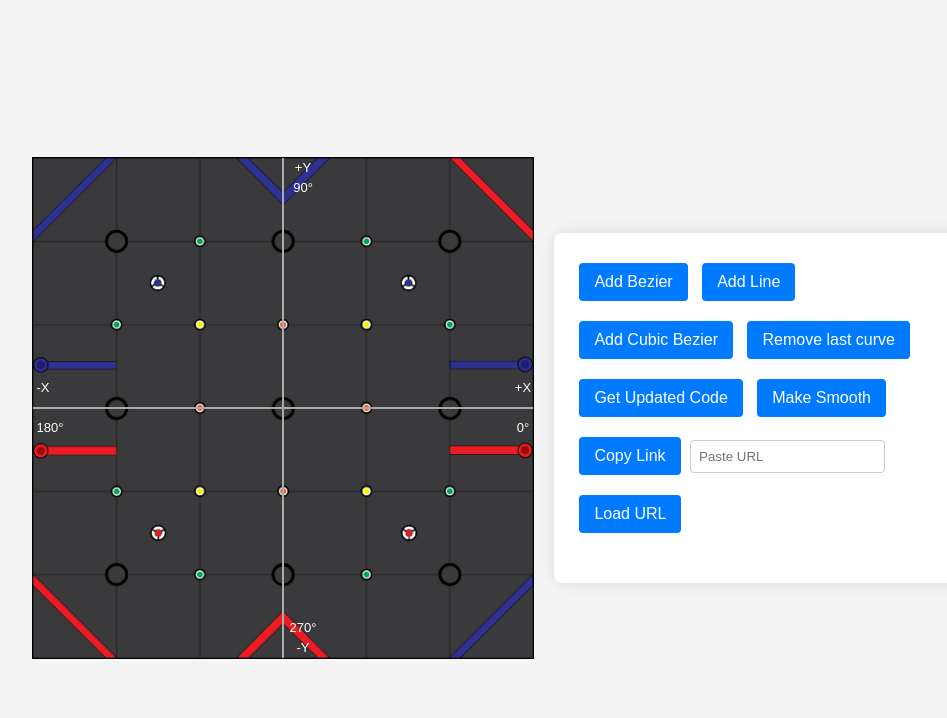
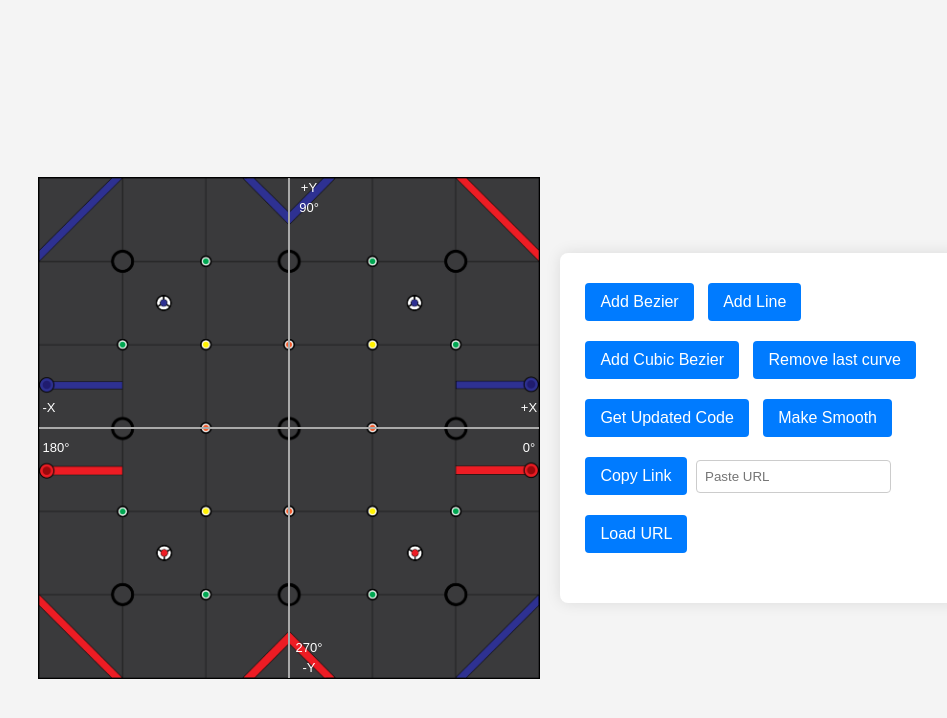
Before and after one commit to charizardavi/VerticesPathGen, an Electron app: page index.html in a window 1280 px wide. Shown: the whole page, without its empty margins (137-1084 px from the left). Drawn offline with Linux system fonts and the light colour scheme.

Commit message:
fixed positioning css, added more colors

```diff
--- a/index.html
+++ b/index.html
@@ -7,6 +7,7 @@
     <link rel="stylesheet" href="styles.css">
 </head>
 <body>
+    <div id="container">
         <canvas id="bezierCanvas" width="500" height="500"></canvas>
         <div id="controls">
             <button id="addBezier">Add Bezier</button>
@@ -18,8 +19,9 @@
             <button id="makeSmooth" onclick="exportPermalink()">Copy Link</button>
             <input type="text" id="permalinkInput" placeholder="Paste URL">
             <button id="loadFromInput">Load URL</button>
-            <div id="pointsData" style="width: 100%;"></div> <!-- Added style for 100% width -->
+            <div id="pointsData" style="width: 100%;"></div>
         </div>
+    </div>
     <script src="script.js"></script>
 </body>
 </html>
--- a/script.js
+++ b/script.js
@@ -28,7 +28,28 @@ const colors = [
   "#D2691E", // Chocolate
   "#B0E0E6", // PowderBlue
   "#20B2AA", // LightSeaGreen
+  "#7FFF00", // Chartreuse
+  "#DB7093", // PaleVioletRed
+  "#ADFF2F", // GreenYellow
+  "#FF4500", // OrangeRed
+  "#2E8B57", // SeaGreen
+  "#FF6347", // Tomato
+  "#4169E1", // RoyalBlue
+  "#8A2BE2", // BlueViolet
+  "#7B68EE", // MediumSlateBlue
+  "#4682B4", // SteelBlue
+  "#D2B48C", // Tan
+  "#DDA0DD", // Plum
+  "#BC8F8F", // RosyBrown
+  "#5F9EA0", // CadetBlue
+  "#A52A2A", // Brown
+  "#B22222", // FireBrick
+  "#228B22", // ForestGreen
+  "#8B008B", // DarkMagenta
+  "#FF1493", // DeepPink
+  "#CD5C5C", // IndianRed
 ];
+
 const pointsData = document.getElementById("pointsData");
 
 pointsData.addEventListener("input", function (event) {
--- a/styles.css
+++ b/styles.css
@@ -1,15 +1,26 @@
 body {
     font-family: Arial, sans-serif;
     display: flex;
+    justify-content: flex-start;
+    align-items: flex-start;
+    background-color: #f4f4f4;
+    padding: 20px;
+}
+
+#container {
+    display: flex;
+    flex-direction: row;
     justify-content: center;
     align-items: center;
+    width: 100%;
     height: 100vh;
-    background-color: #f4f4f4;
 }
 
 canvas {
     border: 1px solid black;
+    align-self: center;
 }
+
 
 button {
     background-color: #007BFF;
@@ -20,7 +31,7 @@ button {
     text-align: center;
     text-decoration: none;
     font-size: 16px;
-    margin: 10px 5px; /* Adjusted margin to space them out when side by side */
+    margin: 10px 5px;
     cursor: pointer;
     transition: background-color 0.3s ease;
 }
@@ -45,6 +56,8 @@ input {
     border-radius: 8px;
     box-shadow: 0px 0px 15px rgba(0, 0, 0, 0.1);
     width: 30%;
+    overflow-y: auto;
+    max-height: 90vh;
 }
 
 #pointsData {
```
